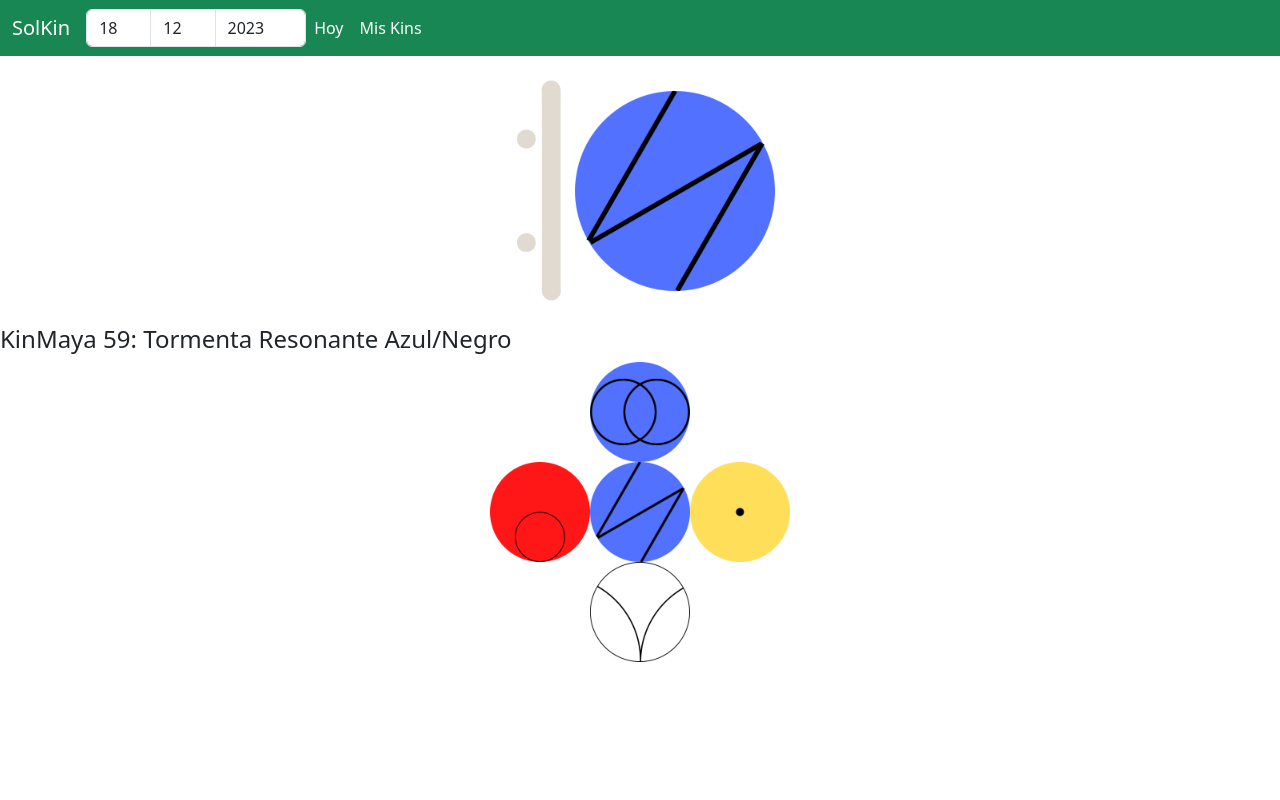
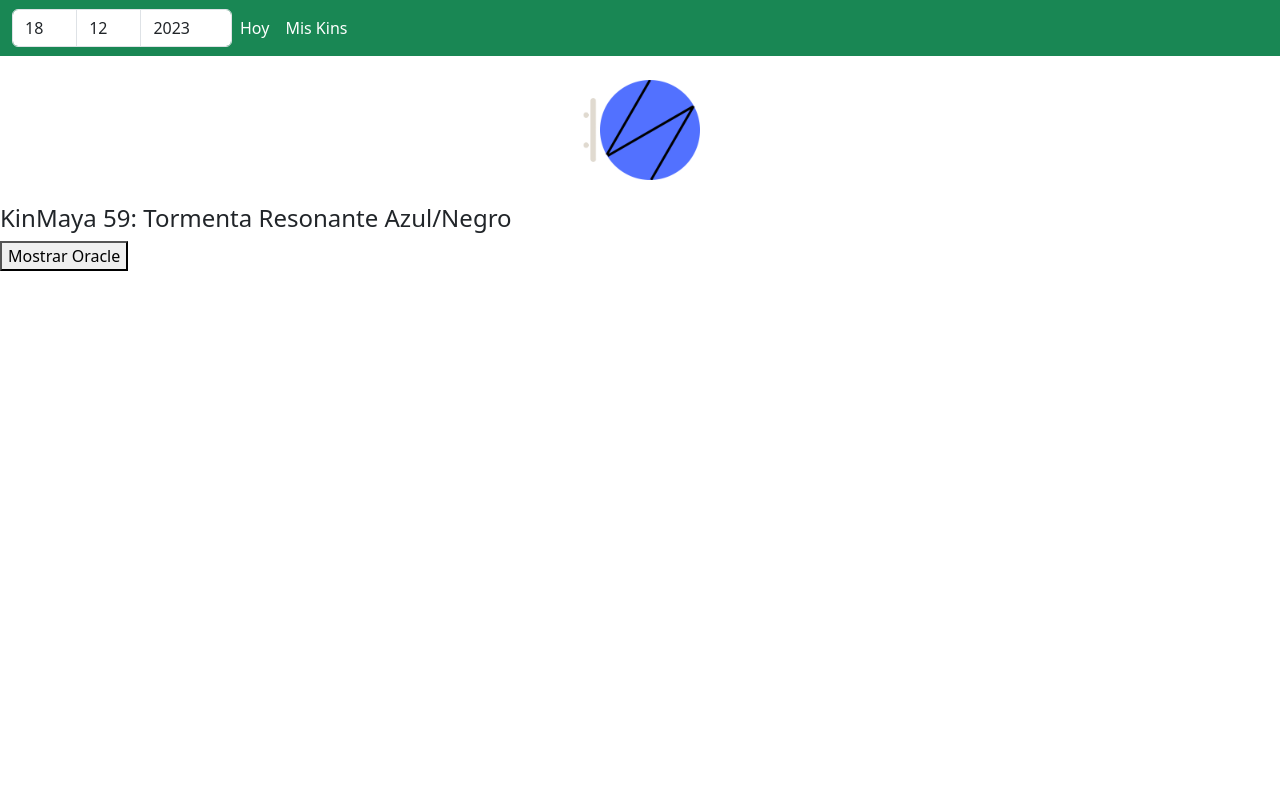
Before and after one commit to LihueMaidanaAvaca/SolKin, a React (Create React App) app: page / in a window 1280 px wide. Shown: the top 800 px of the page. Built offline with nearby package versions, Linux system fonts and the light colour scheme; a small style sheet from the web is missing.

Commit message:
new home 1

```diff
--- a/src/components/Header.js
+++ b/src/components/Header.js
@@ -5,7 +5,7 @@ export default function Header({ day, month, year, onDateChange }) {
     return (
         <nav className="navbar navbar-expand-lg navbar-dark bg-success">
             <div className="container-fluid">
-                <a className="navbar-brand" href="#">SolKin</a>
+                {/* <a className="navbar-brand" href="#">SolKin</a> */}
                 <DateInput
                     day={day}
                     month={month}
--- a/src/components/KinMaya.js
+++ b/src/components/KinMaya.js
@@ -3,8 +3,8 @@ import React from 'react';
 const KinMaya = ({ kinMaya }) => {
     return(
         <div className="mt-4 mb-4" style={{display:"flex", alignItems:"center", justifyContent:"center"}}>
-            <img src={kinMaya.imgTone} alt="Tono Maya" style={{ width: '70px', height: 'auto' }} />
-            <img src={kinMaya.imgSeal} alt="Sello Maya" style={{ width: '200px', height: 'auto' }} />
+            <img src={kinMaya.imgTone} alt="Tono Maya" style={{ width: '20px', height: 'auto' }} />
+            <img src={kinMaya.imgSeal} alt="Sello Maya" style={{ width: '100px', height: 'auto' }} />
         </div>
     )
 }
--- a/src/pages/HomePage.js
+++ b/src/pages/HomePage.js
@@ -1,4 +1,4 @@
-import React from 'react';
+import React, { useState } from 'react';
 import dayAndMonthK from '../utils/dayAndMonthK.js';
 import yearK from '../utils/yearK';
 import toKin from '../utils/toKin'
@@ -26,6 +26,14 @@ export default function HomePage({ day, month, year }) {
 
     console.log(kinMaya)
 
+    // Estado para controlar la visibilidad del Oracle
+    const [showOracle, setShowOracle] = useState(false);
+
+    // Función para cambiar la visibilidad del Oracle
+    const toggleOracleVisibility = () => {
+        setShowOracle(!showOracle);
+    };
+
     return (
         < >
             <section style={{height: "100dvh" }}>
@@ -33,7 +41,10 @@ export default function HomePage({ day, month, year }) {
                 <h4>
                     KinMaya {kinMaya.kin}: {kinMaya.Umbral}
                 </h4>
-                <Oracle kinMaya={kinMaya} />
+                <button onClick={toggleOracleVisibility}>
+                    {showOracle ? 'Ocultar Oracle' : 'Mostrar Oracle'}
+                </button>
+                {showOracle && <Oracle kinMaya={kinMaya} />}
             </section>
             <h5>
                 Onda: {kinMaya.Onda}
```
